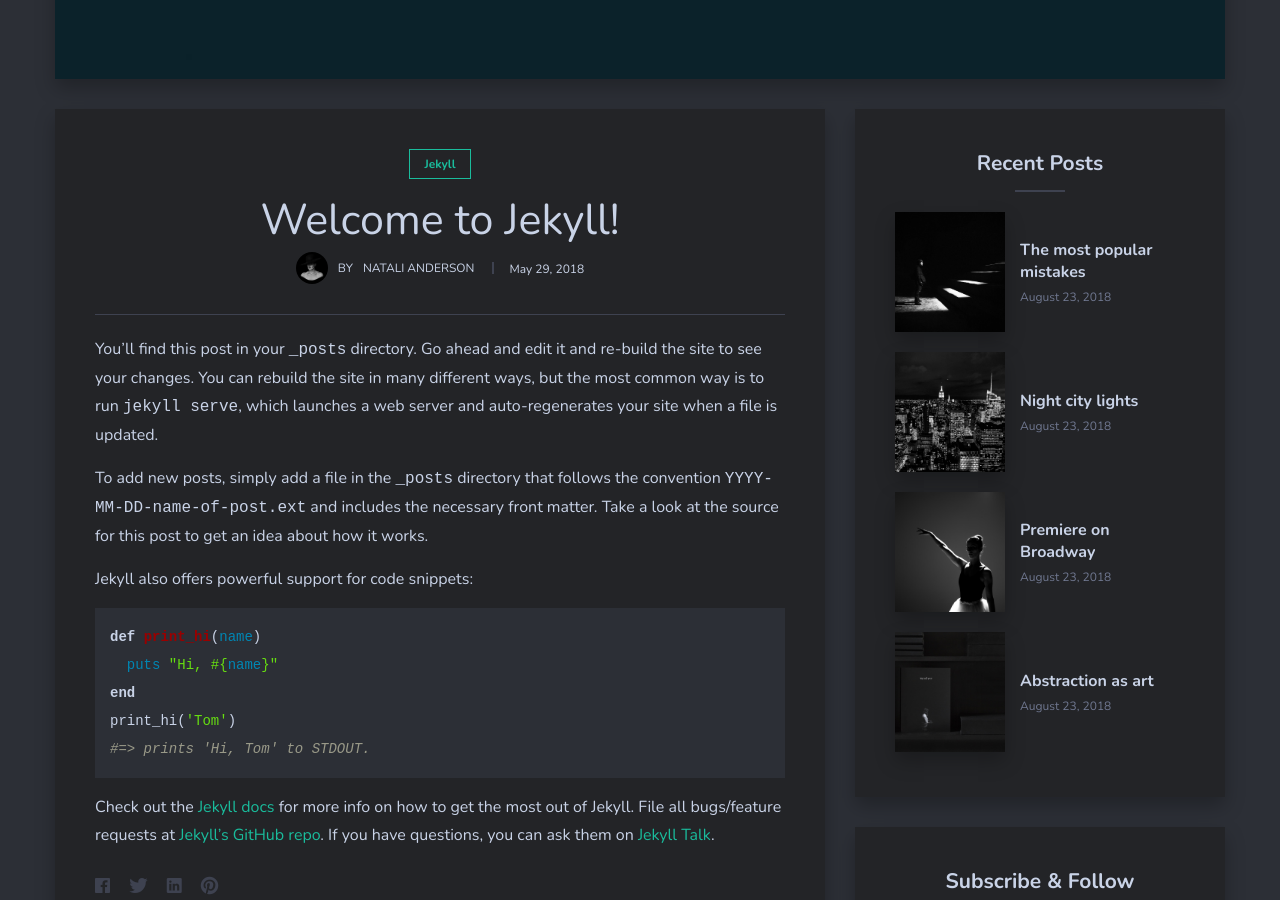
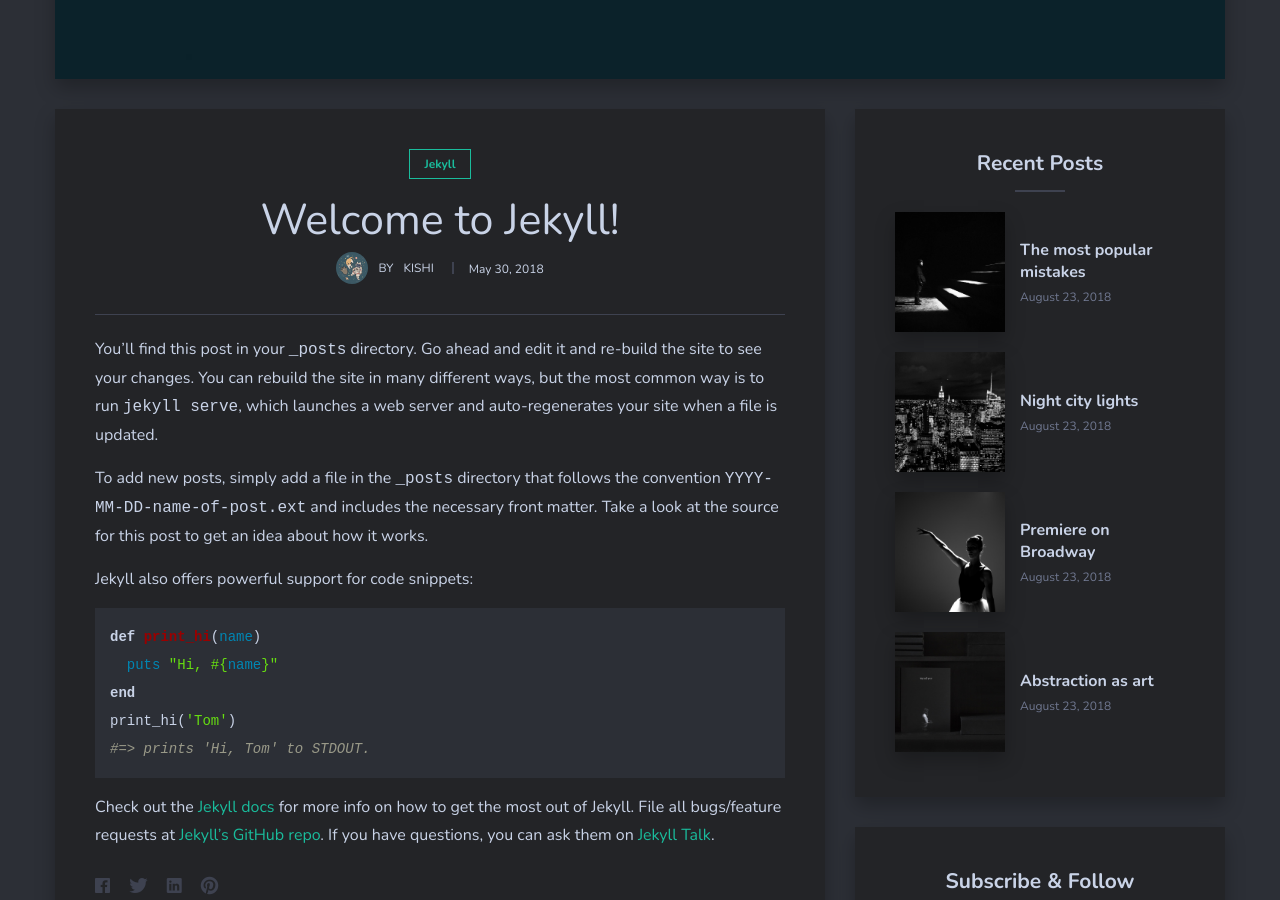
Before and after one commit to firestarter2501/firestarter2501.github.io, a Jekyll site: the page built from _posts/2018-05-29-welcome-to-jekyll.markdown, in a window 1280 px wide and 900 px high, scrolled down 616 px. Built offline with Jekyll 4.4.1, drawn with Linux system fonts in a browser that asks for light colours; nearby versions of some CDN libraries; comment, search, counter and statistics services are not loaded; some of the changed text lies outside the part shown.

Commit message:
theme edit

```diff
--- a/404.html
+++ b/404.html
@@ -10,7 +10,7 @@ permalink: /404.html
     <div class="col col-12" style="text-align: center">
       <h2>404</h2>
       <p>The requested page could not be found.</p>
-      <p><a href="{{site.baseurl}}/">Back to the bLog</a></p>
+      <p><a href="{{site.baseurl}}/">Back to the Blog</a></p>
     </div>
   </div>
 </div>
--- a/_config.yml
+++ b/_config.yml
@@ -1,29 +1,27 @@
 #-------------------------------
 # General Site Settings
 
-title: Galada Theme | Theme for Jekyll
-description: Galada is an easy and simple theme for Jekyll. Dark colors, give it a special exquisite look. A careful approach to design and features make it an ideal solution for a personal blog. # this means to ignore newlines until "baseurl:"
-baseurl: "/galada" # the subpath of your site, e.g. /blog
-url: "" # the base hostname & protocol for your site, e.g. http://example.com
+title: firestarter2501's Blog
+description: 色々備忘録的な殴り書きするところ # this means to ignore newlines until "baseurl:"
+baseurl: "" # the subpath of your site, e.g. /blog
+url: "https://firestarter2501.github.io" # the base hostname & protocol for your site, e.g. http://example.com
 
 
 #-------------------------------
 # About Section
-author-name:   Natali Anderson
-author-avatar: 09.jpg
+author-name:   kishi
+author-avatar: profile.JPG
 
 
 #-------------------------------
 # Contact links
-facebook:  https://facebook.com/ # Add your Facebook handle
-twitter:   https://twitter.com/ # Add your Facebook handle
-instagram: https://www.instagram.com/ # Add your Facebook handle
-pinterest: https://www.pinterest.com/ # Add your Facebook handle
+twitter:   https://twitter.com/firestarter2501 # Add your Facebook handle
+github:   https://github.com/firestarter2501
 
 
-#-------------------------------
+# #-------------------------------
 # Comment Section (Disqus)
-disqus-identifier: mr-brown # Add your shortname for Disqus Comment. For example mr-brown
+# disqus-identifier: mr-brown # Add your shortname for Disqus Comment. For example mr-brown
 
 
 #-------------------------------
@@ -59,6 +57,8 @@ sass:
   sass_dir: _sass
   style: compressed
 
+timezone: Asia/Tokyo
+
 
 #-------------------------------
 # Exclude from processing.
```
Also changed, not shown: README.md, img/09.jpg (deleted), img/profile.JPG (added).
